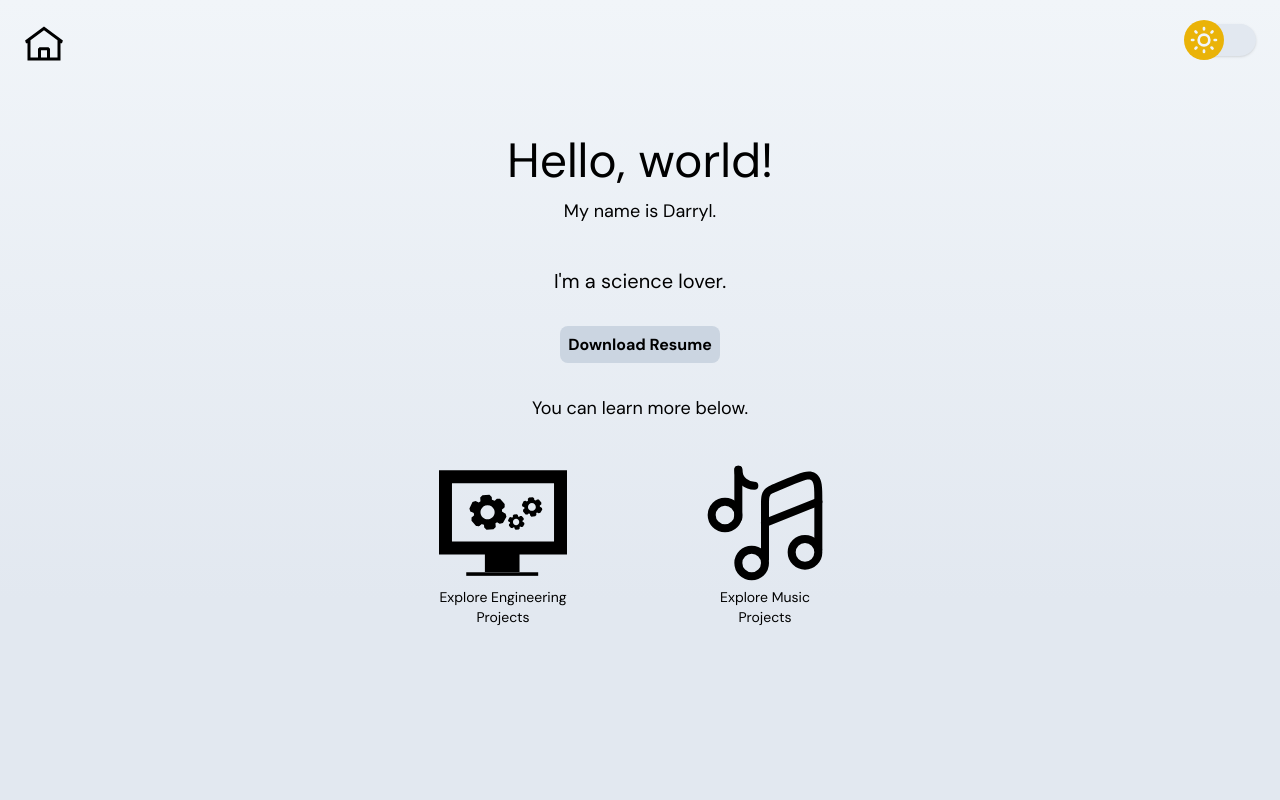
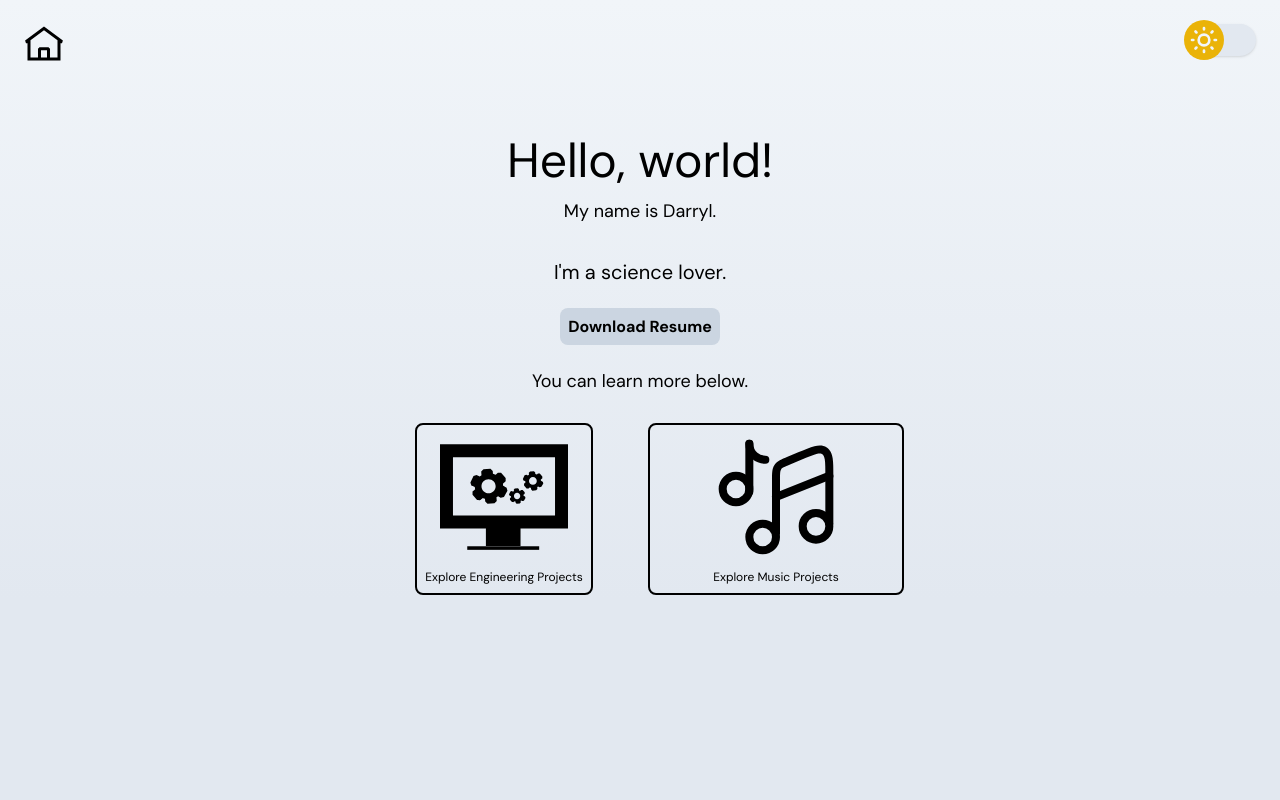
Before and after one commit to hjdjoo/personal-website, a Next.js app: page / in a window 1280 px wide. Shown: the top 800 px of the page. Built offline with nearby package versions, Linux system fonts and the light colour scheme.

Commit message:
Styling changes to front to clean up nav buttons and make buttons clearer.

```diff
--- a/src/app/_components/Splash.tsx
+++ b/src/app/_components/Splash.tsx
@@ -52,24 +52,31 @@ export default function Splash() {
           </div>
           <div id="buttons-container"
             className="w-full md:w-3/4 lg:w-1/2 mb-20 flex flex-row justify-between">
-            <div className="flex-1 flex flex-col items-center ml-1">
-              <Link href="/engineering" scroll={false}>
-                <div id="software-engineering-profile-div"
-                  className="size-24 sm:size-32 hover:translate-y-1 hover:scale-105 duration-100 mb-2"
+            <div id="engineering-portfolio-link-div"
+              className="flex-1 flex flex-col min-h-fit items-center mx-2">
+              <Link
+                className="border-2 border-current flex-1 flex flex-col items-center px-2 py-2 rounded-lg"
+                href="/engineering" scroll={false}>
+                <div id="software-engineering-icon"
+                  className="size-20 sm:size-32 hover:translate-y-1 hover:scale-105 duration-100 mb-2"
                 >
                   {sweIcon}
-                  <p className="relative text-sm">Explore Engineering Projects</p>
                 </div>
+                <p className="text-xs">Explore Engineering Projects</p>
               </Link>
             </div>
-            <div className="flex-1 flex flex-col items-center mr-4">
-              <Link href="/music" scroll={false}>
+            <div id="music-portfolio-link-div"
+              className="flex-1 flex flex-col min-h-fit items-center mx-2">
+              <Link
+                className="border-2 border-current w-full flex-1 flex flex-col items-center px-2 py-2 rounded-lg"
+                href="/music" scroll={false}>
                 <div id="music-profile-div"
-                  className="size-24 sm:size-32 hover:translate-y-1 hover:scale-105 duration-100 mb-2"
+                  className="size-20 sm:size-32 hover:translate-y-1 hover:scale-105 duration-100 mb-2"
                 >
                   {musicIcon}
-                  <p className="text-sm">Explore Music Projects</p>
+
                 </div>
+                <p className="text-xs">Explore Music Projects</p>
               </Link>
             </div>
           </div>
--- a/src/app/music/@album/[albumId]/layout.tsx
+++ /dev/null
@@ -1,4 +0,0 @@
-export default async function AlbumPageLayout() {
-
-
-}
--- /dev/null
+++ b/src/app/music/@discography/(.)discography/[albumId]/page.tsx
@@ -0,0 +1,15 @@
+export default async function Album({ params }: { params: { albumId: string } }) {
+
+  const { albumId } = params;
+
+  // fetch resources for albumId
+
+  // sort resources:
+  //
+
+  return (
+    <div>
+      album
+    </div>
+  )
+}
--- /dev/null
+++ b/src/app/music/discography/layout.tsx
@@ -0,0 +1,8 @@
+export default async function DiscographyLayout({ children }: { children: React.ReactNode }) {
+
+  return (
+    <>
+      {children}
+    </>
+  )
+}
--- /dev/null
+++ b/src/app/music/discography/page.tsx
@@ -0,0 +1,8 @@
+export default function DiscographyPage() {
+
+  return (
+    <div id="discography-page">
+      Discography here
+    </div>
+  )
+}
--- a/src/app/music/layout.tsx
+++ b/src/app/music/layout.tsx
@@ -1,9 +1,10 @@
-export default function MusicLayout({ children, timeline }: { children: React.ReactNode, timeline: React.ReactNode }) {
+export default function MusicLayout({ children, timeline, discography }: { children: React.ReactNode, timeline: React.ReactNode, discography: React.ReactNode }) {
 
   return (
     <>
       {children}
       {timeline}
+      {discography}
     </>
   )
 
--- a/src/app/music/page.tsx
+++ b/src/app/music/page.tsx
@@ -132,7 +132,7 @@ export default async function MusicPage() {
     }
   })
 
-  console.log(albumHash);
+  // console.log(albumHash);
 
   return (
     <>
@@ -142,10 +142,10 @@ export default async function MusicPage() {
           <MusicSplash />
         </div>
         <div
-          className="relative w-full h-[450px] md:h-[600px] lg:h-[600px] flex flex-col mt-24 mb-[20rem]"
+          className="relative w-full h-[450px] md:h-[600px] lg:h-[600px] flex flex-col mt-24 mb-10"
         >
           <Image
-            className="flex-1 opacity-85 dark:opacity-65"
+            className="flex-1 opacity-85 dark:opacity-75"
             src="/BWQ-Mask-Transparent.png" alt="BWQ Mask Image"
             fill
             quality={100}
@@ -153,14 +153,18 @@ export default async function MusicPage() {
               objectFit: "contain"
             }} />
         </div>
-        <div id="music-page-links">
-          {/* <Link href="/music/discography">The Music</Link> */}
-          <Link href="/music/timeline">The Story</Link>
+        <div id="music-page-links"
+          className={`flex w-full space-between ${vollkorn.className}`}>
+          <div
+            className="py-2 mx-1 rounded-lg text-center flex-1 border border-s-white italic text-sm">
+            <Link href="/music/discography">the music</Link>
+          </div>
+          <div
+            className="py-2 mx-1 rounded-lg text-center flex-1 border border-s-white italic text-sm">
+            <Link href="/music/timeline">the story</Link>
+          </div>
         </div>
         {/* Have timeline and music players as slots. allow user to nav to timeline or music player. Timeline is collapsible "about" page. */}
-        <div id="timeline-container">
-          <Timeline events={events} albums={albumHash} />
-        </div>
       </MusicContainer>
     </>
   )
```
Also changed, not shown: src/app/music/@timeline/timeline/page.tsx (+10 -0 lines), src/app/music/@discography/default.tsx (renamed from src/app/music/@album/default.tsx), src/app/music/discography/[albumId]/page.tsx (added), 1 other file (tests, documents, lock files or other folders).
